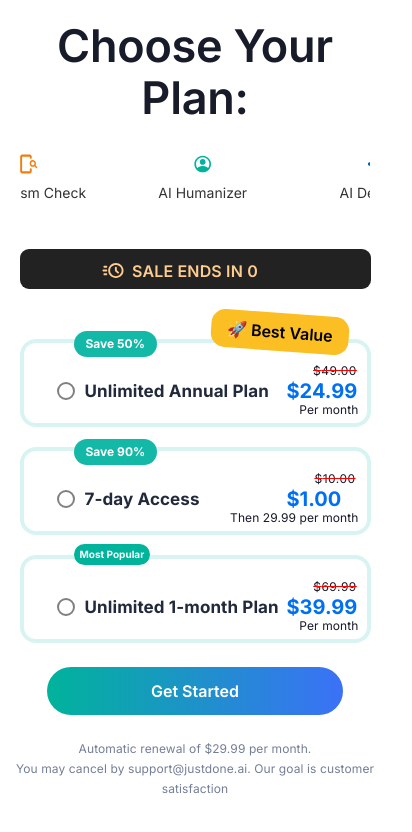
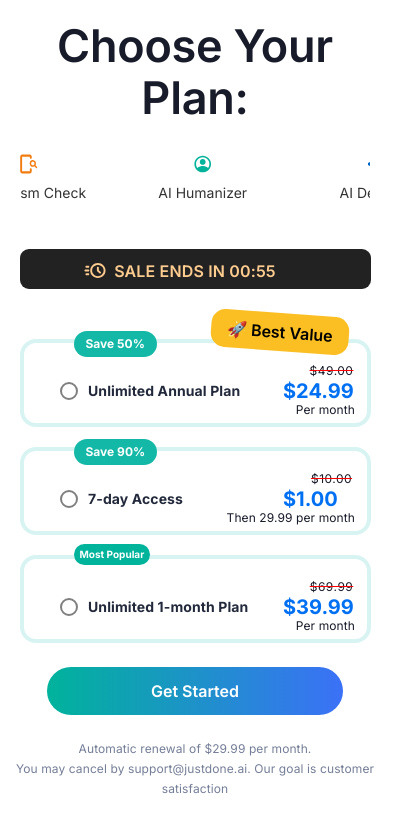
Before and after one commit to wodaMP3/boosters-test, a Next.js app: page / in a window 390 px wide. Shown: the top 832 px of the page, 412 px wide, since content can reach past the window. Built offline with nearby package versions, Linux system fonts and the light colour scheme; what @nextui-org/react would draw is missing.

Commit message:
updated showTimer flag in product card

```diff
--- a/src/components/ProductCard/ProductCard.module.css
+++ b/src/components/ProductCard/ProductCard.module.css
@@ -225,6 +225,14 @@
     margin-left: 20px;
   }
 
+  .expiredStyle {
+    height: 90px;
+  }
+
+  .expiredStyle .cardContent {
+    top: 0;
+  }
+
   @media (max-width: 1200px) {
     .productCard {
         width: 300px; /* Уменьшаем ширину карточки */
@@ -271,6 +279,15 @@
     padding: 10px; /* Уменьшаем отступы */
 }
 
+.expiredStyle .period {
+  width: 244px;
+  margin-right: 433px;
+}
+.period {
+  width: 244px;
+  margin-right: 433px;
+}
+
 .cardContent {
   top: 0;
 }
@@ -285,13 +302,6 @@
 
 .bestValueBadge {
   right: 180px;
-}
-
-.period {
-  width: 100%;
-  margin-right: 0;
-  font-size: 20px; /* Уменьшаем размер шрифта */
-  line-height: 10px;
 }
 
 .price {
@@ -389,9 +399,12 @@
     height: 24px;
   }
 
+  .expiredStyle .period {
+    margin-right: 155px;
+  }
+
   .period {
-    font-size: 17px;
-    margin-right: 50px;
+    margin-right: 155px;
   }
 
   .price {
@@ -431,9 +444,10 @@
   }
 }
 
-@media (max-width: 360px) {
+@media (max-width: 390px) {
+
   .period {
-    font-size: 15px;
-    margin-right: 70px;
+    width: 190px;
+    margin-right: 180px;
   }
 }
--- a/src/components/ProductCard/ProductCard.tsx
+++ b/src/components/ProductCard/ProductCard.tsx
@@ -1,4 +1,6 @@
-import React, { useState } from "react";
+'use client'
+
+import React, { useState, useEffect } from "react";
 import styles from "./ProductCard.module.css";
 import { Checkbox } from "@headlessui/react";
 import { ProductCardProps } from "./ProductCard.props";
@@ -9,13 +11,30 @@ import acute from '../../img/acute.png';
 const ProductCard: React.FC<ProductCardProps> = ({ product, selected, onSelect, isUnique }) => {
 
   const [showTime, setShowTime] = useState<boolean>(true);
+  const [isBannerExpired, setIsBannerExpired] = useState<boolean>(false);
+
+
+   useEffect(() => {
+      // Проверяем, истёк ли таймер при загрузке страницы
+      const timerExpired = localStorage.getItem("timerExpired");
+      if (timerExpired === "true") {
+        setShowTime(false);
+        setIsBannerExpired(true);
+      }
+    }, []);
+
+    const handleTimerExpire = () => {
+      setShowTime(false);
+      setIsBannerExpired(true);
+      localStorage.setItem("timerExpired", "true"); // Фиксируем, что таймер истёк
+    };
 
 
   return (
 
 
     <div className={`${styles.productCard} ${isUnique ? styles.customPosition : ""}
-      ${selected ? styles.selected : ""} `}
+      ${selected ? styles.selected : ""} ${isBannerExpired ? styles.expiredStyle : "" }`}
       onClick={() => onSelect(product.id)}
       >
 
@@ -32,12 +51,17 @@ const ProductCard: React.FC<ProductCardProps> = ({ product, selected, onSelect,
       {/* "Best Value" плашка для третьего продукта */}
       {product.id === "3" && <div className={styles.bestValueBadge}>🚀 Best Value</div>}
 
+
+
+      {showTime && (
         <div className={styles.saleBanner}>
-          <span className={styles.timerText}><Image src={acute} alt="Timer Icon" className={styles.saleIcon} width={22} height={16}/>
-            SALE ENDS IN <Timer duration={1}
-              onExpire={() => setShowTime(false) }/></span>
-          <div className={styles.bannerArrow}></div>
-        </div>
+        <span className={styles.timerText}><Image src={acute} alt="Timer Icon" className={styles.saleIcon} width={22} height={16}/>
+          SALE ENDS IN <Timer duration={60}
+            onExpire={handleTimerExpire}/></span>
+        <div className={styles.bannerArrow}></div>
+      </div>
+       )}
+
         <div className={styles.cardContent}>
       <div className={styles.checkboxContainer}>
         <Checkbox
--- a/src/components/ProductList/ProductList.tsx
+++ b/src/components/ProductList/ProductList.tsx
@@ -78,13 +78,15 @@ const ProductList: React.FC = () => {
 
     <Header />
 
+    {showTime && (
     <div className={styles.saleBannerMobile}>
         <span className={styles.timerText}>
           <Image src={acute} alt="Timer Icon" className={styles.saleIcon} width={22} height={16} />
-          SALE ENDS IN <Timer duration={1}
+          SALE ENDS IN <Timer duration={60}
           onExpire={() => setShowTime(false) }/>
         </span>
       </div>
+    )}
 
     <div className={styles.productList}>
 
--- a/src/components/Timer/Timer.tsx
+++ b/src/components/Timer/Timer.tsx
@@ -3,7 +3,7 @@
 import React, { useState, useEffect } from "react";
 
 interface TimerProps {
-  duration: number;
+  duration: number; // Время в секундах
   onExpire: () => void;
 }
 
@@ -15,30 +15,38 @@ const Timer: React.FC<TimerProps> = ({ duration, onExpire }) => {
       const savedTime = localStorage.getItem("timerEnd");
       const endTime = savedTime ? parseInt(savedTime, 10) : Date.now() + duration * 1000;
 
-      localStorage.setItem("timerEnd", endTime.toString());
+      if (!savedTime) {
+        localStorage.setItem("timerEnd", endTime.toString());
+      }
 
-      setTimeLeft(Math.max(0, Math.floor((endTime - Date.now()) / 1000)));
+      const remainingTime = Math.max(0, Math.floor((endTime - Date.now()) / 1000));
+
+      if (remainingTime === 0) {
+        onExpire();
+        return;
+      }
+
+      setTimeLeft(remainingTime);
     }
-  }, [duration]);
+  }, [duration, onExpire]);
 
   useEffect(() => {
-    if (timeLeft === null) return;
-
-    if (timeLeft === 0) {
-      onExpire();
-      return;
-    }
+    if (timeLeft === null || timeLeft === 0) return;
 
     const interval = setInterval(() => {
       setTimeLeft((prev) => (prev !== null ? Math.max(0, prev - 1) : 0));
     }, 1000);
 
     return () => clearInterval(interval);
-  }, [timeLeft, onExpire]);
+  }, [timeLeft]);
 
-  if (timeLeft === null) return null; // Пока идёт инициализация
+  if (timeLeft === null || timeLeft === 0) return null; // Прячем таймер, если он истёк
 
-  return <span>{timeLeft}</span>;
+  const minutes = Math.floor(timeLeft / 60);
+  const seconds = timeLeft % 60;
+  const formattedTime = `${String(minutes).padStart(2, '0')}:${String(seconds).padStart(2, '0')}`;
+
+  return <span>{formattedTime}</span>;
 };
 
 export default Timer;
```
